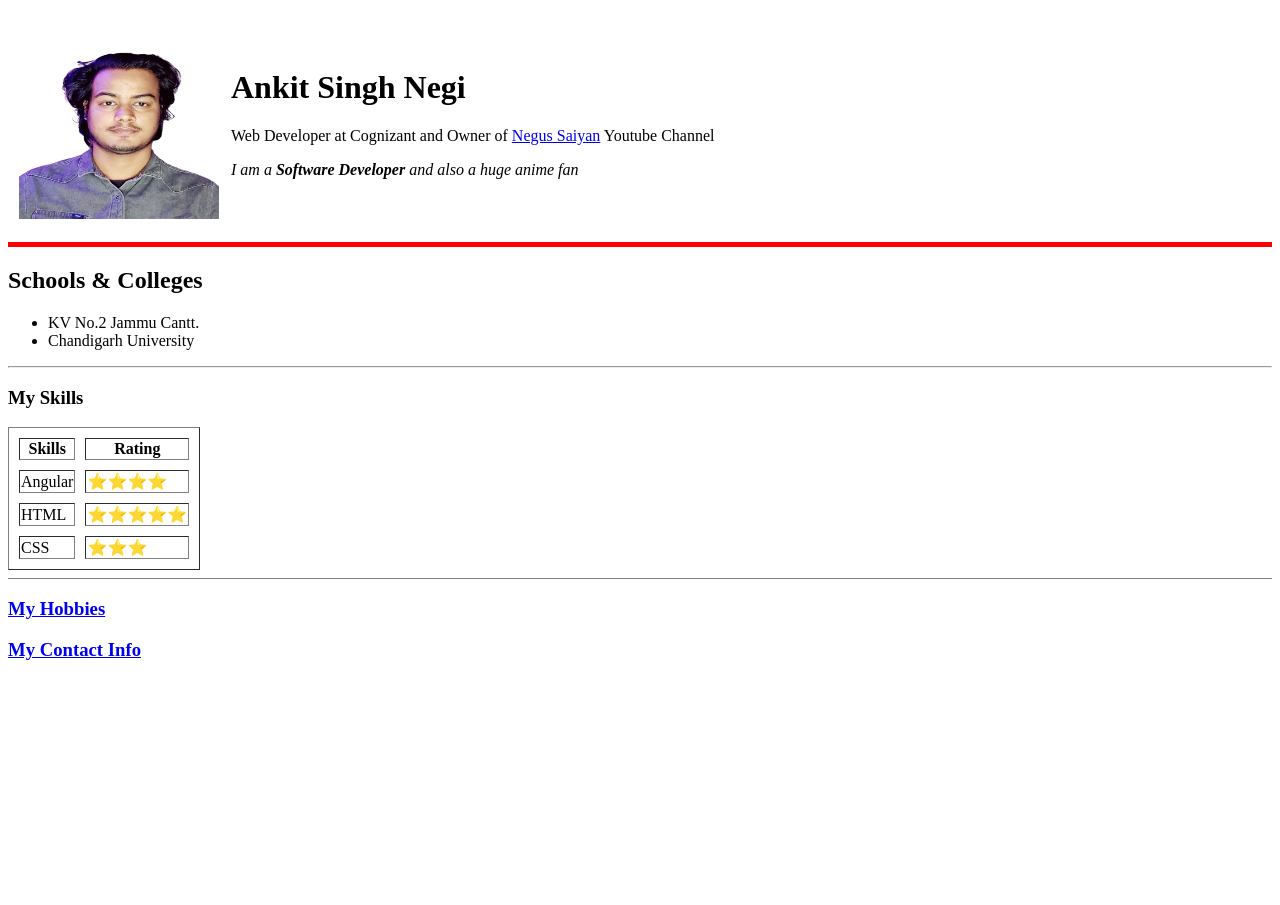
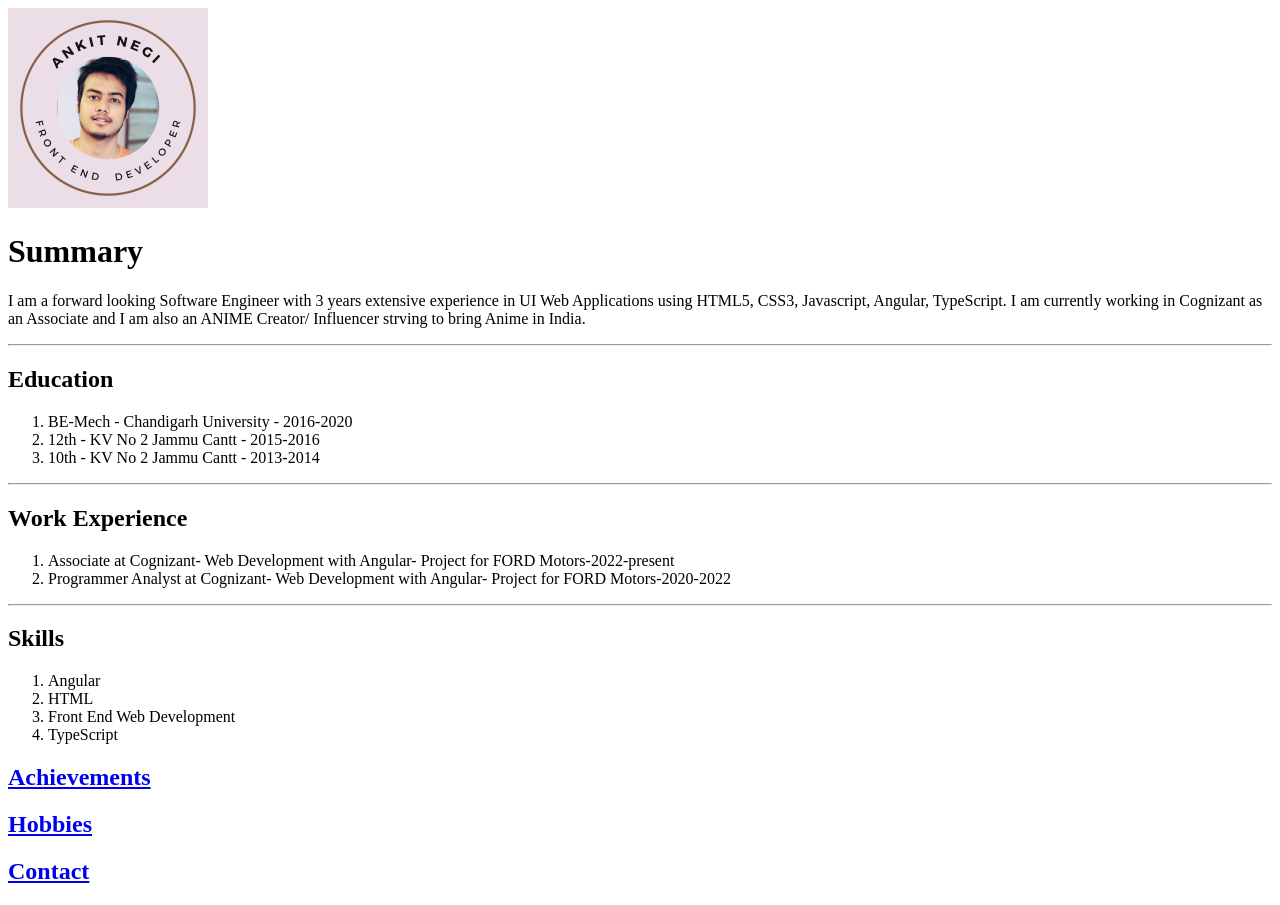
Before and after one commit to negus-Dev/cv, a plain HTML site: page index.html in a window 1280 px wide. Before the commit the page ends 800 px from the top, so only its background shows below. Drawn offline with Linux system fonts and the light colour scheme.

Commit message:
Add files via upload

```diff
--- a/index.html
+++ b/index.html
@@ -1,59 +1,41 @@
 <!DOCTYPE html>
-
+<html lang="en">
 <head>
     <meta charset="UTF-8">
-    <title>Ankit's Personal Site</title>
+    <meta http-equiv="X-UA-Compatible" content="IE=edge">
+    <meta name="viewport" content="width=device-width, initial-scale=1.0">
+    <title>My Resume</title>
 </head>
-
 <body>
-    <table cellspacing="10">
-        <tr>
-            <td><img height="200" width="200" src="images/my-pic.jpg"></td>
-            <td>
-                <h1>Ankit Singh Negi</h1>
-                <p>Web Developer at Cognizant and Owner of <a
-                        href="https://www.youtube.com/channel/UCbnJkpgX673chJUaPjPGmRg">Negus Saiyan</a> Youtube Channel
-                </p>
-                <p><em>I am a <strong>Software Developer </strong> and also a huge anime fan</em></p>
-
-            </td>
-        </tr>
-    </table>
-    <hr size="5" noshade="" color="red">
-
-
-
-    <h2>Schools & Colleges</h2>
-    <ul>
-        <li>KV No.2 Jammu Cantt.</li>
-        <li>Chandigarh University</li>
-    </ul>
+    <img height="200" width="200" src ="./assets/profile-pic.png">
+    <h1>Summary</h1>
+    <p>I am a forward looking Software Engineer with 3 years extensive experience in UI Web Applications using HTML5,
+        CSS3, Javascript, Angular, TypeScript. I am currently working in Cognizant as an Associate and I am also an
+        ANIME Creator/ Influencer strving to bring Anime in India.
+    </p>
     <hr>
-    <h3>My Skills</h3>
-    <table cellspacing="10" border="1">
-        <thead>
-            <th>Skills</th>
-            <th>Rating</th>
-        </thead>
-        <tbody>
-            <tr>
-                <td>Angular</td>
-                <td>⭐⭐⭐⭐</td>
-            </tr>
-            <tr>
-                <td>HTML</td>
-                <td>⭐⭐⭐⭐⭐</td>
-            </tr>
-            <tr>
-                <td>CSS</td>
-                <td>⭐⭐⭐</td>
-            </tr>
-        </tbody>
-
-    </table>
-    <hr size="1" noshade="">
-    <h3><a href="hobbies.html">My Hobbies</a></h3>
-    <h3><a href="contact.html">My Contact Info</a></h3>
+    <h2>Education</h2>
+    <ol>
+        <li>BE-Mech - Chandigarh University - 2016-2020</li>
+        <li>12th - KV No 2 Jammu Cantt - 2015-2016</li>
+        <li>10th - KV No 2 Jammu Cantt - 2013-2014</li>
+    </ol>
+    <hr>
+    <h2>Work Experience</h2>
+    <ol>
+        <li>Associate at Cognizant- Web Development with Angular- Project for FORD Motors-2022-present</li>
+        <li>Programmer Analyst at Cognizant- Web Development with Angular- Project for FORD Motors-2020-2022</li>
+    </ol>
+    <hr>
+    <h2>Skills</h2>
+    <ol>
+        <li>Angular</li>
+        <li>HTML</li>
+        <li>Front End Web Development</li>
+        <li>TypeScript</li>
+    </ol>
+    <h2><a href="./extra.html">Achievements</a></h2>
+    <h2><a href="./hobbies.html">Hobbies</a></h2>
+    <h2><a href="./contact.html">Contact</a></h2>
 </body>
-
 </html>
```
Also changed, not shown: contact.html (+4 -12 lines), extra.html (added, +12 -0 lines), hobbies.html (+4 -5 lines), assets/profile-pic.png (added).
